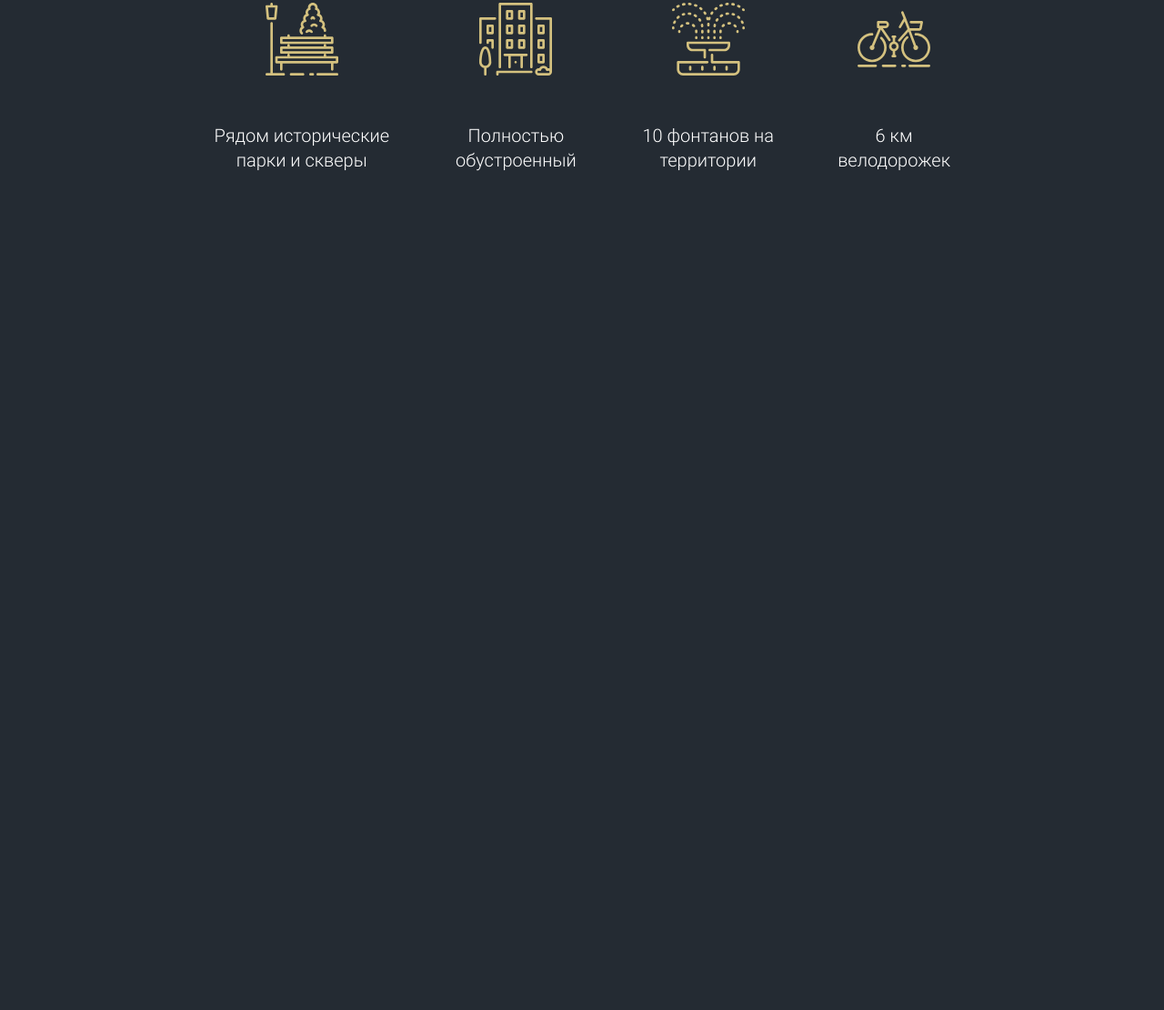
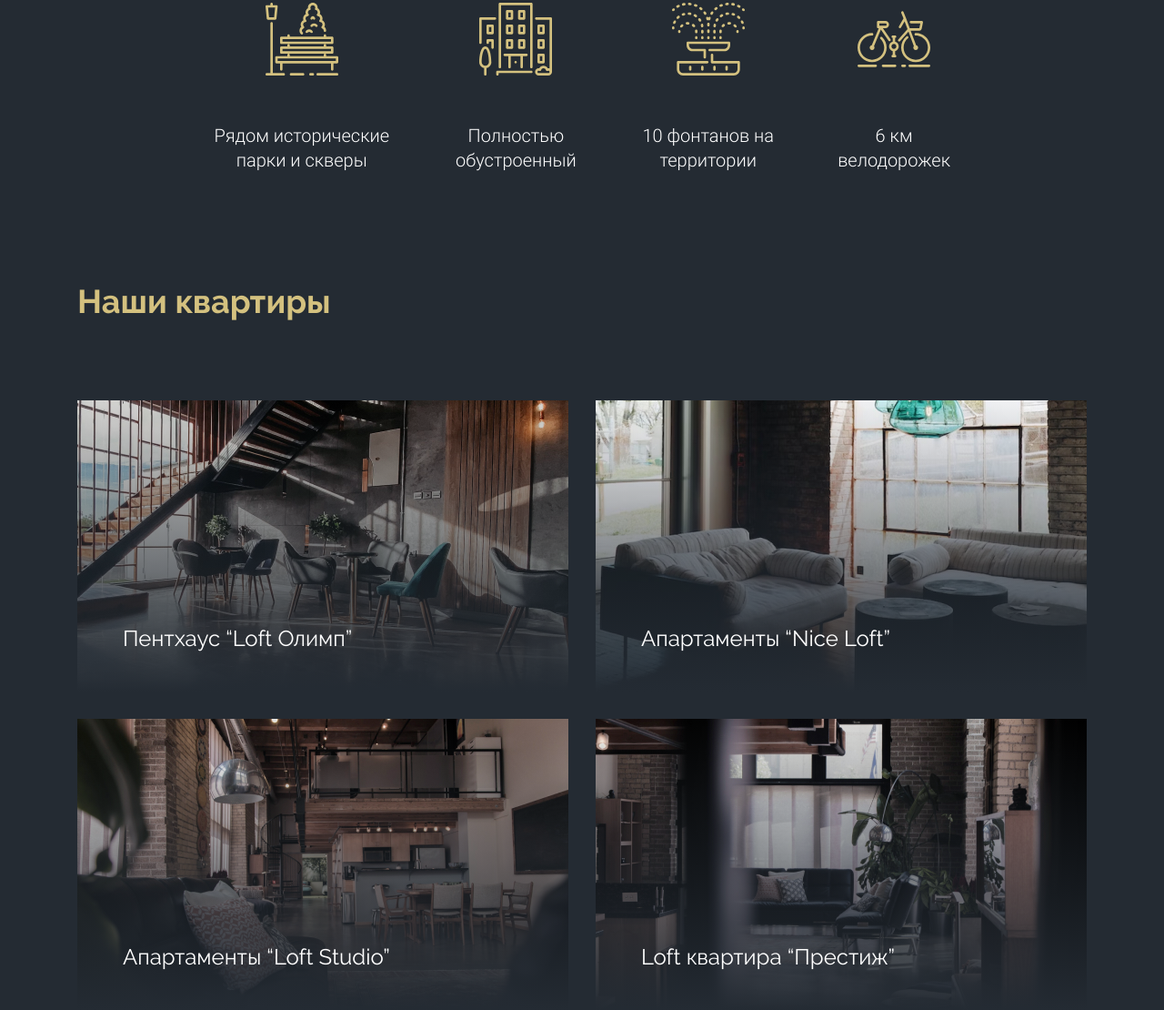
Before and after one commit to async-kita/loft-house, a website: page index.html in a window 1280 px wide. Shown: the part 917-2027 px from the top of the page at 91% size. Before the commit the page ends 1227 px from the top, so only its background shows below. Drawn offline with Linux system fonts and the light colour scheme.

Commit message:
feat: add HTML markup and styles section apartments

```diff
--- a/index.html
+++ b/index.html
@@ -161,6 +161,69 @@
       </div>
     </div>
   </section>
+  <section class="apartments">
+    <div class="apartments__inner container">
+      <h2 class="appartments__title">Наши квартиры</h2>
+      <div class="apartments__cards">
+        <a
+          class="card"
+          href="#"
+        >
+          <img
+            class="card__image"
+            src="./assets/images/card/01.jpg"
+            alt="Пентхаус “Loft Олимп”"
+            width="540"
+            height="320"
+            loading="lazy"
+          />
+          <h3 class="card__title">Пентхаус “Loft Олимп”</h3>
+        </a>
+        <a
+          class="card"
+          href="#"
+        >
+          <img
+            class="card__image"
+            src="./assets/images/card/02.jpg"
+            alt="Апартаменты “Nice Loft”"
+            width="540"
+            height="320"
+            loading="lazy"
+          />
+          <h3 class="card__title">Апартаменты “Nice Loft”</h3>
+        </a>
+        <a
+          class="card"
+          href="#"
+        >
+          <img
+            class="card__image"
+            src="./assets/images/card/03.jpg"
+            alt="Апартаменты “Loft Studio”"
+            width="540"
+            height="320"
+            loading="lazy"
+          />
+          <h3 class="card__title">Апартаменты “Loft Studio”</h3>
+        </a>
+        <a
+          class="card"
+          href="#"
+        >
+          <img
+            class="card__image"
+            src="./assets/images/card/04.jpg"
+            alt="Loft квартира “Престиж”"
+            width="540"
+            height="320"
+            loading="lazy"
+          />
+          <h3 class="card__title">Loft квартира “Престиж”</h3>
+        </a>
+      </div>
+    </div>
+  </section>
 </main>
 </body>
 </html>
--- a/styles/base/_base.scss
+++ b/styles/base/_base.scss
@@ -5,6 +5,20 @@ body {
   font-size: 16px;
   color: $color-white;
   background-color: $color-dark;
+}
+
+h2 {
+  font-weight: 700;
+  font-size: 36px;
+  color: $color-accent;
+}
+
+h3 {
+  font-size: 24px;
+  font-style: normal;
+  font-weight: 400;
+  line-height: normal;
+
 }
 
 a {
--- a/styles/base/_reset.scss
+++ b/styles/base/_reset.scss
@@ -13,11 +13,11 @@
 
 /* Links */
 
-a, a:link, a:visited  {
+a, a:link, a:visited {
   text-decoration: none;
 }
 
-a:hover  {
+a:hover {
   text-decoration: none;
 }
 
--- /dev/null
+++ b/styles/components/_card.scss
@@ -0,0 +1,54 @@
+@use "../helpers" as *;
+
+.card {
+  position: relative;
+  display: inline-block;
+  overflow: hidden;
+
+  &::before {
+    content: "";
+    position: absolute;
+    top: 0;
+    left: 0;
+    width: 100%;
+    height: 100%;
+    background: linear-gradient(180deg, $color-dark 0%, rgba(36, 43, 51, 0.00) 0.01%, #242B33 100%);
+    z-index: 100;
+  }
+
+  &::after {
+    content: "";
+    position: absolute;
+    top: 15px;
+    left: 15px;
+    right: 15px;
+    bottom: 15px;
+    border: 3px double rgba(255,255,255, 0.4);
+    opacity: 0;
+    transition-duration: $transition-duration;
+    z-index: 100;
+  }
+
+  @include hover {
+    &::after {
+      opacity: 1;
+    }
+
+    .card__image {
+      scale: 1.1;
+      filter: contrast(110%) brightness(1.2) saturate(1.2);
+    }
+  }
+
+  &__image {
+    transition-duration: $transition-duration;
+  }
+
+  &__title {
+    position: absolute;
+    left: 50px;
+    bottom: 44px;
+    right: 20px;
+    z-index: 100;
+  }
+}
--- /dev/null
+++ b/styles/layout/_apartments.scss
@@ -0,0 +1,13 @@
+.apartments {
+  &__inner {
+    display: flex;
+    flex-direction: column;
+    row-gap: 88px;
+  }
+
+  &__cards {
+    display: grid;
+    grid-template-columns: repeat(2, 1fr);
+    gap: 30px;
+  }
+}
--- a/styles/style.scss
+++ b/styles/style.scss
@@ -3,6 +3,10 @@
 @use "./base/reset";
 @use "./base/base";
 
+//Components
+@use "./components/card";
+
 //Layout
 @use "./layout/header";
 @use "./layout/benefits";
+@use "./layout/apartments";
```
Also changed, not shown: styles/layout/_header.scss (+5 -6 lines), assets/images/card/01.jpg (added), assets/images/card/02.jpg (added), assets/images/card/03.jpg (added), assets/images/card/04.jpg (added), styles/helpers/index.css, styles/style.css, 1 other file.
